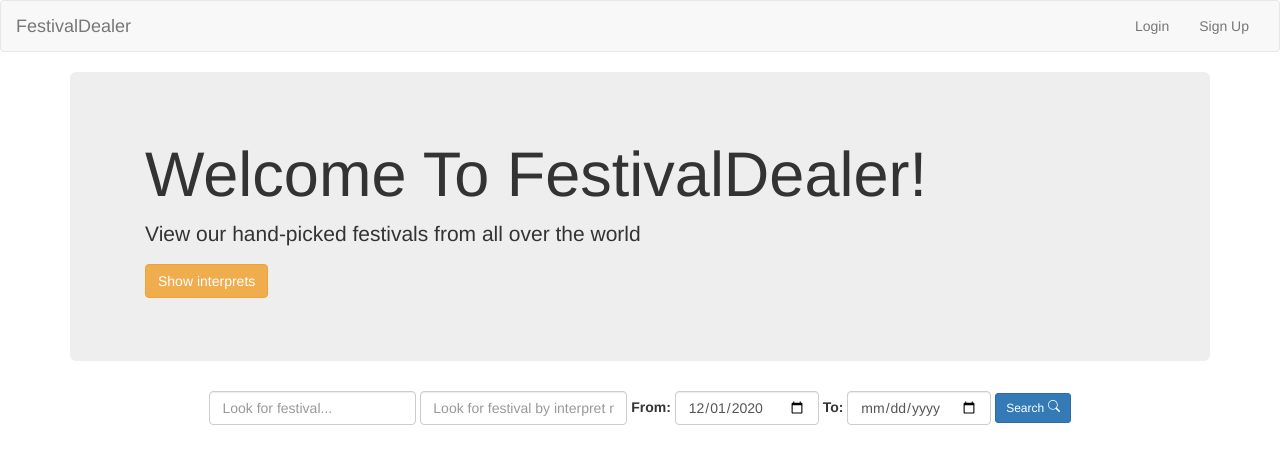
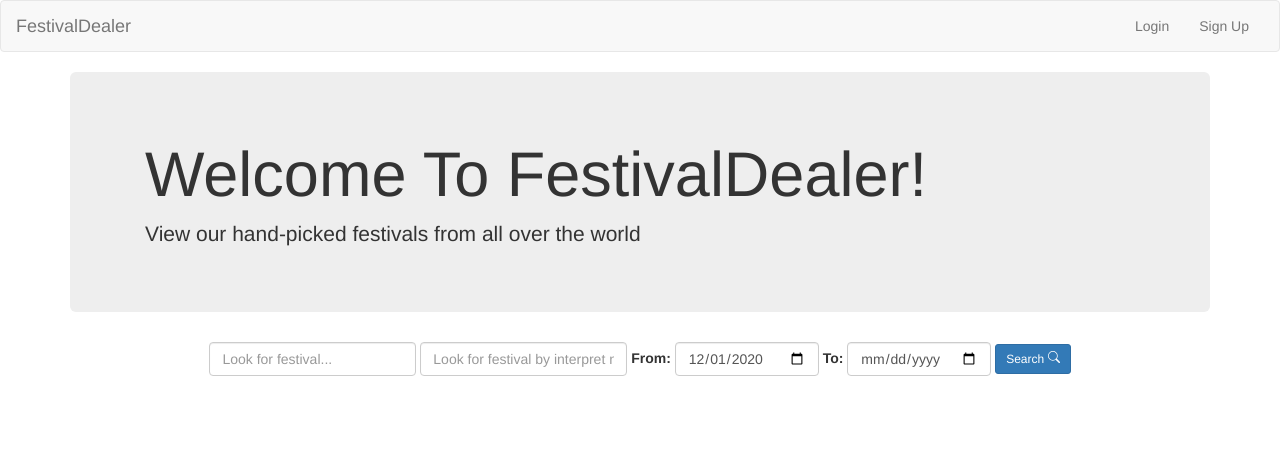
Before and after one commit to Sevin556/IIS, a Django app: page / in a window 1280 px wide. Shown: the top 464 px of the page. Run offline with Django 3.2, Linux system fonts and the light colour scheme; data that the repository does not hold is empty; some libraries are stand-ins or nearby versions.

Commit message:
Update home.html

```diff
--- a/festivals/templates/festivals/home.html
+++ b/festivals/templates/festivals/home.html
@@ -12,8 +12,9 @@
 			 <p>
                 {% if user.is_authenticated and request.user|has_group:"organiser" or request.user|has_group:"admin"%}
                  <a class="btn btn-primary btn-large" href="{% url 'festivals-new' %}">Add New Festival</a>
+		 <a class="btn btn-s btn-warning" href="{% url 'interprets-show' %}">Show interprets</a>
                 {% endif %}
-                 <a class="btn btn-s btn-warning" href="{% url 'interprets-show' %}">Show interprets</a>
+
              </p>
          </div>
      </header>
```
